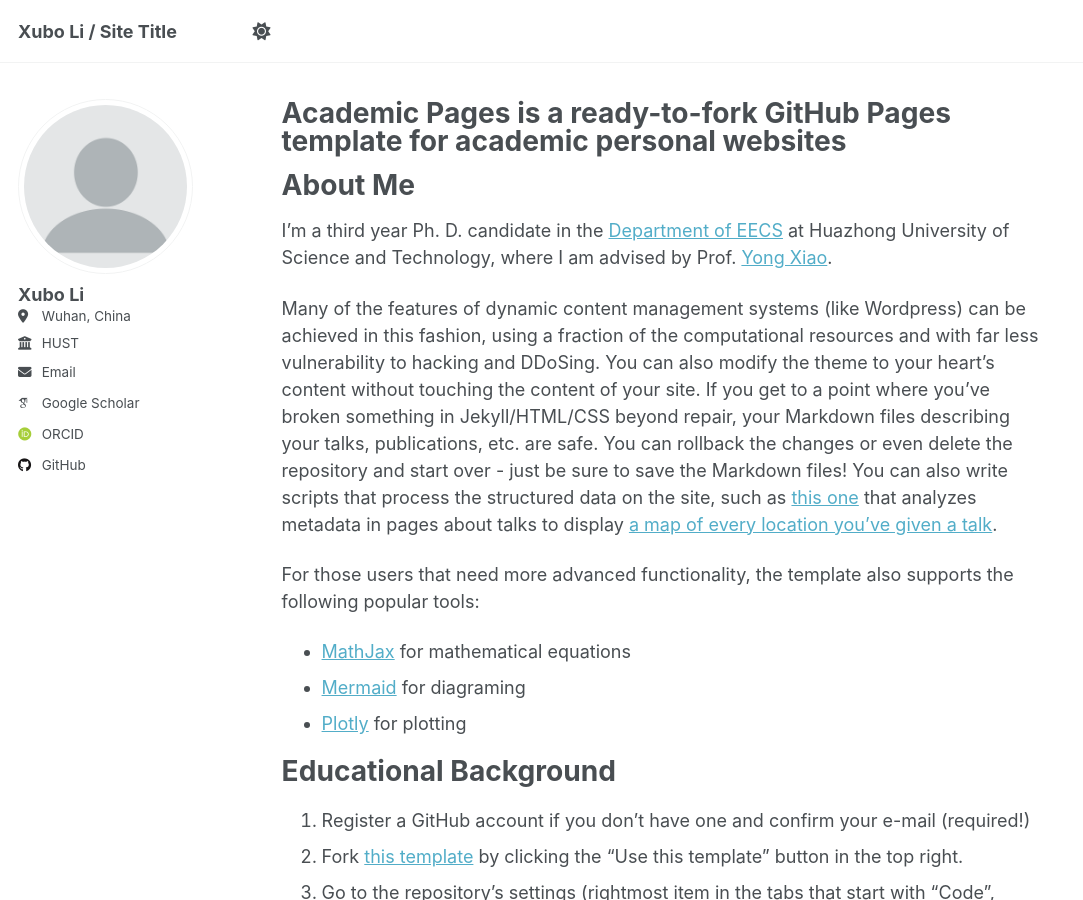
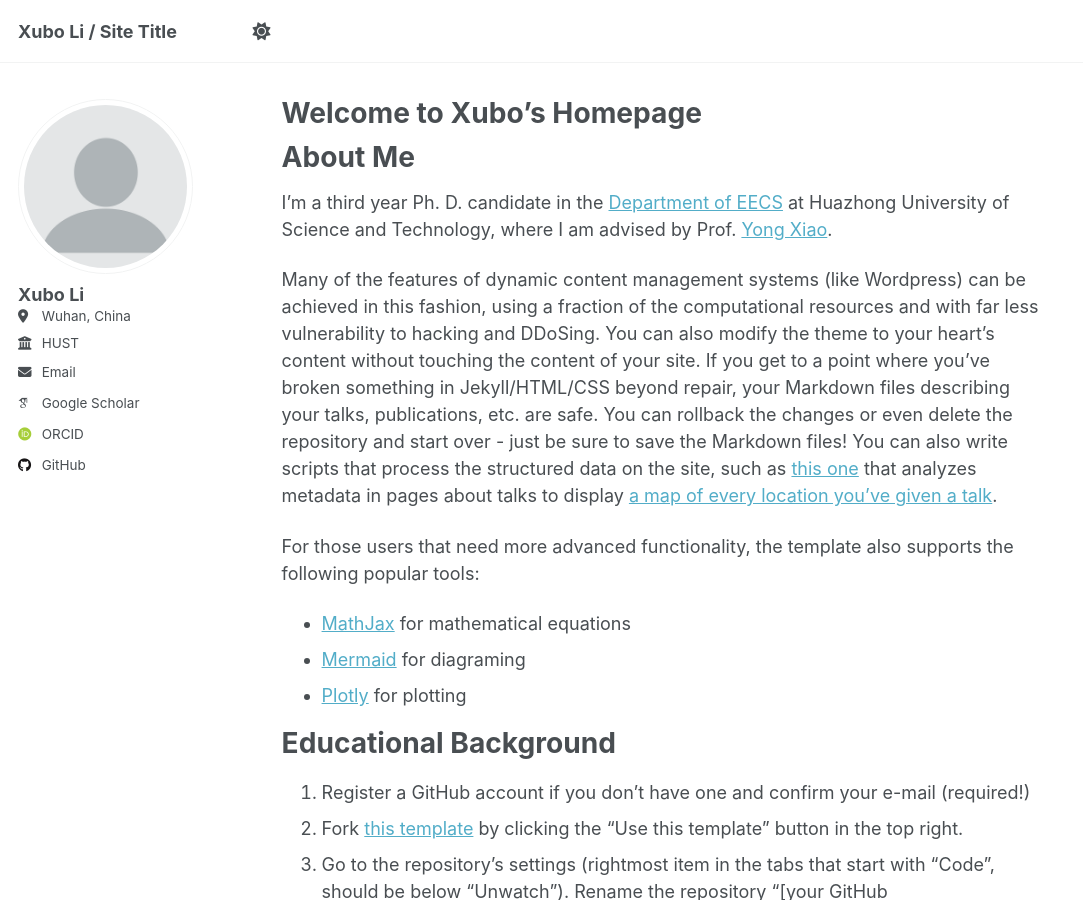
Before and after one commit to XuboLee/xubolee.github.io, a Jekyll site: the page built from _pages/about.md, in a window 1280 px wide and 900 px high. Shown: the whole window, without its empty margins (0-1083 px from the left). Built offline with Jekyll 4.4.1, drawn with Linux system fonts in a browser that asks for light colours; some web fonts are replaced; a script that is not in the unit is left out.

Commit message:
Update about.md

```diff
--- a/_pages/about.md
+++ b/_pages/about.md
@@ -1,6 +1,6 @@
 ---
 permalink: /
-title: "Academic Pages is a ready-to-fork GitHub Pages template for academic personal websites"
+title: "Welcome to Xubo's Homepage"
 author_profile: true
 redirect_from:
   - /about/
```
